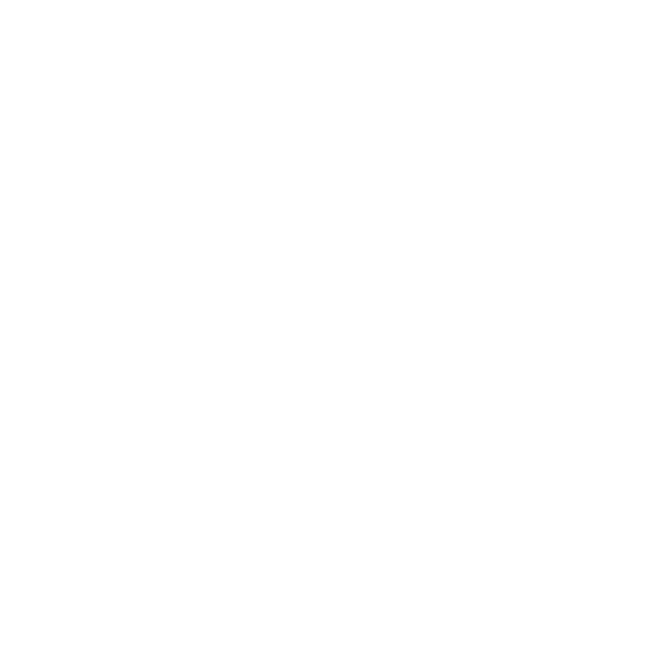
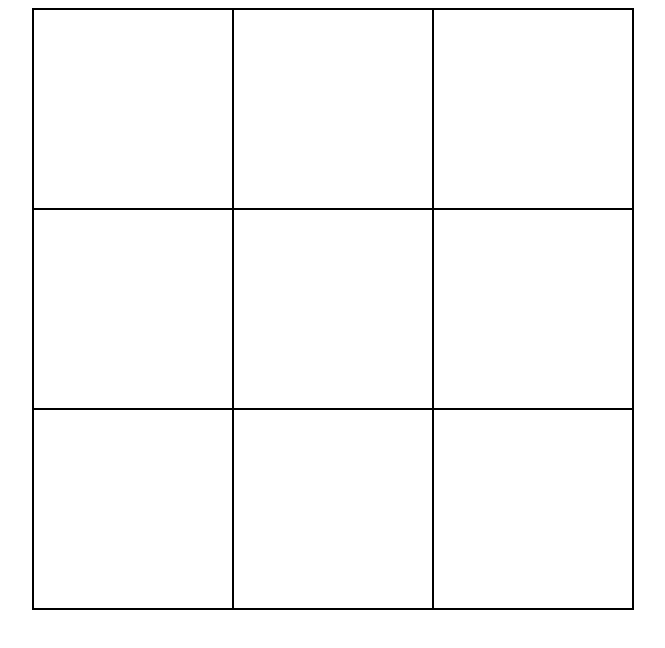
Before and after one commit to Alexanderlol/tic-tac-toe, a plain HTML site: page index.html in a window 1280 px wide. Shown: the whole page, without its empty margins (307-972 px from the left). Drawn offline with Linux system fonts and the light colour scheme.

Commit message:
create and draw board

```diff
--- a/code.js
+++ b/code.js
@@ -0,0 +1,23 @@
+class TicTacToeGame {
+  drawBoard(){
+   document.body.innerHTML = "";
+   let gameBoard = document.createElement('div');
+   gameBoard.id = 'gameBoard';
+   gameBoard.classList.add('board');
+    this.board.forEach((square, index) => {
+     let squareElement = document.createElement('div');
+     squareElement.id = index;
+     squareElement.classList.add('square');
+     gameBoard.appendChild(squareElement);
+   });
+   document.body.appendChild(gameBoard);
+ }
+  start(){
+   this.board = ["", "", "",
+                 "", "", "",
+                 "", "", ""];
+   this.drawBoard();
+ }
+}
+const game = new TicTacToeGame();
+game.start();
```
Also changed, not shown: index.html (indentation only).
